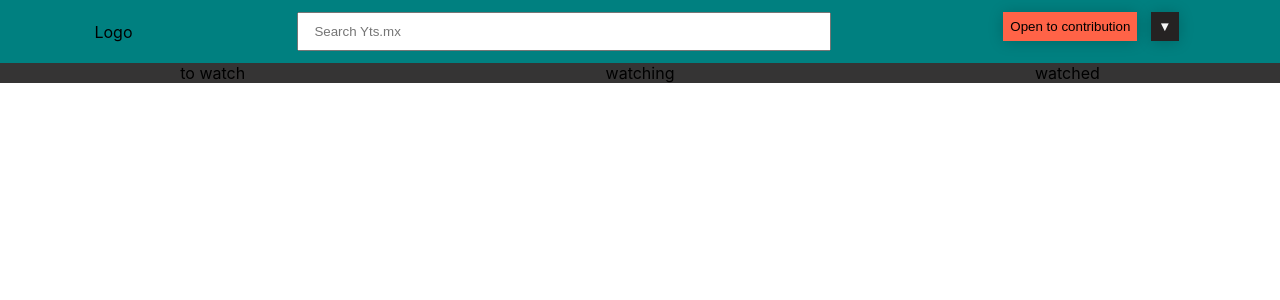
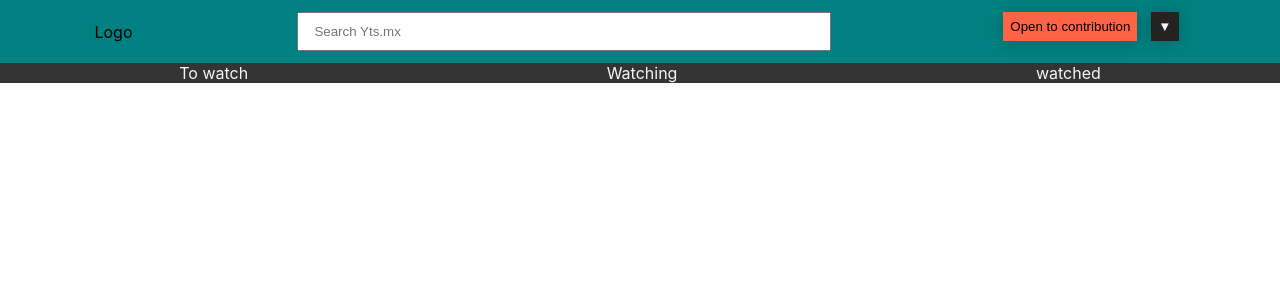
Before and after one commit to Sandip-Z/movies, a React (Create React App) app: page / in a window 1280 px wide. Shown: the top 300 px of the page. Built offline with nearby package versions, Linux system fonts and the light colour scheme.

Commit message:
[add] seperate component for watch, watching and watched

```diff
--- /dev/null
+++ b/src/components/Body/ToWatch.js
@@ -0,0 +1,7 @@
+import React from "react";
+
+const ToWatch = () => {
+  return <p>To watch</p>;
+};
+
+export default ToWatch;
--- /dev/null
+++ b/src/components/Body/Watched.js
@@ -0,0 +1,7 @@
+import React from "react";
+
+const Watched = () => {
+  return <p>watched</p>;
+};
+
+export default Watched;
--- /dev/null
+++ b/src/components/Body/Watching.js
@@ -0,0 +1,7 @@
+import React from "react";
+
+const Watching = () => {
+  return <p>Watching</p>;
+};
+
+export default Watching;
--- a/src/components/Body/index.js
+++ b/src/components/Body/index.js
@@ -1,11 +1,20 @@
 import React from "react";
+import Watched from "./Watched";
+import ToWatch from "./ToWatch";
+import Watching from "./Watching";
 
 const Body = () => {
   return (
-    <main className="d-flex justify-content-around bg-dark">
-      <div>to watch</div>
-      <div>watching</div>
-      <div>watched</div>
+    <main className="d-flex justify-content-around bg-dark text-light">
+      <div className="to-watch">
+        <ToWatch />
+      </div>
+      <div className="watching">
+        <Watching />
+      </div>
+      <div className="watched">
+        <Watched />
+      </div>
     </main>
   );
 };
```
